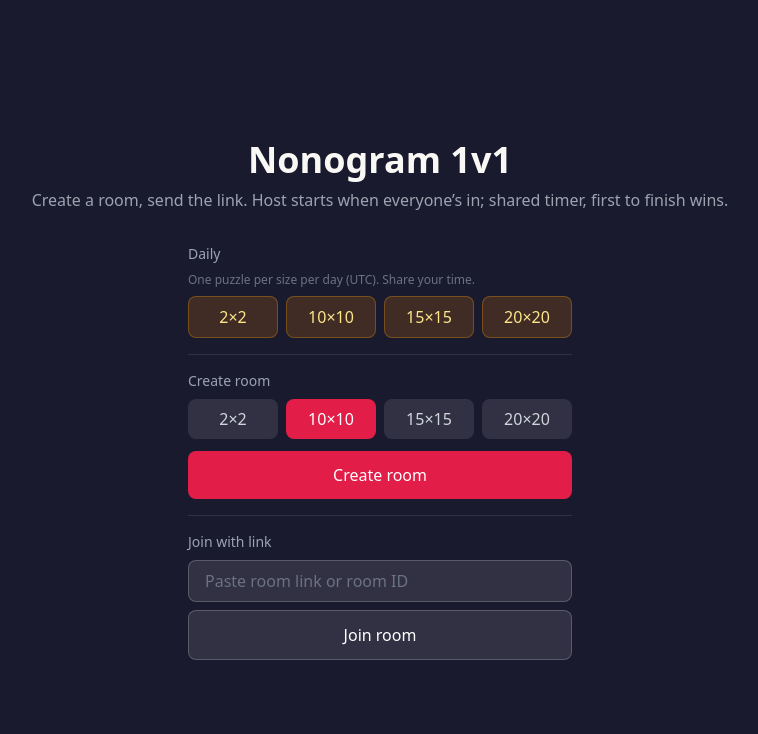
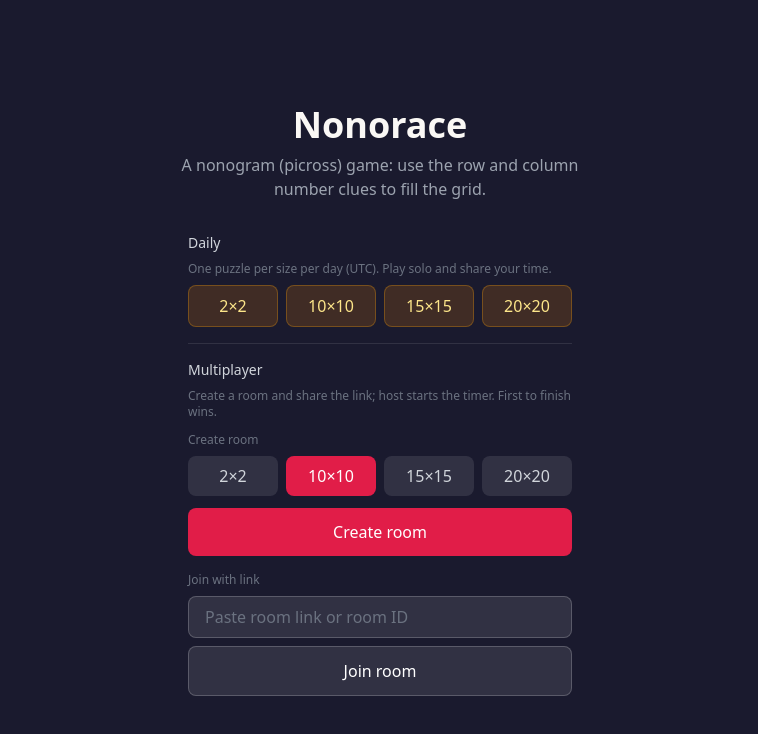
Before and after one commit to cheollie/nonorace, a Next.js app: page / in a window 1280 px wide. Shown: the top 734 px of the page, without its empty margins (260-1018 px from the left). Built offline with nearby package versions, Linux system fonts and the light colour scheme.

Commit message:
change name and add seo?

```diff
--- a/src/app/daily/page.tsx
+++ b/src/app/daily/page.tsx
@@ -135,7 +135,7 @@ export default function DailyPage() {
   const timeMs = finishedTime ?? (gameStartedAt != null ? Date.now() - gameStartedAt : 0);
   const origin = typeof window !== "undefined" ? window.location.origin : "";
   const copyText = [
-    `✨ Daily Nonogram · ${dateStr} · ${size}×${size}`,
+    `✨ Nonorace Daily · ${dateStr} · ${size}×${size}`,
     `Finished in ${formatTime(timeMs)} 🎉`,
     origin ? `Play at ${origin}` : "",
   ]
--- a/src/app/layout.tsx
+++ b/src/app/layout.tsx
@@ -1,9 +1,33 @@
 import type { Metadata } from "next";
 import "./globals.css";
 
+const siteName = "Nonorace";
+const description =
+  "Nonogram (picross) puzzle game — race a friend on the same grid or play the daily. Use row and column clues to fill the grid; first to finish wins.";
+
 export const metadata: Metadata = {
-  title: "Nonogram 1v1",
-  description: "Race your friend in a nonogram puzzle",
+  title: {
+    default: siteName,
+    template: `%s | ${siteName}`,
+  },
+  description,
+  keywords: ["nonogram", "picross", "griddler", "puzzle", "multiplayer", "daily puzzle", "race"],
+  authors: [{ name: "Nonorace" }],
+  openGraph: {
+    type: "website",
+    title: siteName,
+    description,
+    siteName,
+  },
+  twitter: {
+    card: "summary_large_image",
+    title: siteName,
+    description,
+  },
+  robots: {
+    index: true,
+    follow: true,
+  },
 };
 
 export default function RootLayout({
--- a/src/app/page.tsx
+++ b/src/app/page.tsx
@@ -41,13 +41,15 @@ export default function HomePage() {
 
   return (
     <main className="min-h-screen flex flex-col items-center justify-center p-6">
-      <h1 className="text-4xl font-bold text-center mb-2">Nonogram 1v1</h1>
-      <p className="text-gray-400 text-center mb-8">Create a room, send the link. Host starts when everyone’s in; shared timer, first to finish wins.</p>
+      <h1 className="text-4xl font-bold text-center mb-2">Nonorace</h1>
+      <p className="text-gray-400 text-center mb-8 max-w-md">
+        A nonogram (picross) game: use the row and column number clues to fill the grid.
+      </p>
 
       <div className="w-full max-w-sm space-y-4">
-        <div className="border-t border-white/10 pt-4 first:border-t-0 first:pt-0">
-          <p className="text-sm text-gray-400 mb-2">Daily</p>
-          <p className="text-xs text-gray-500 mb-2">One puzzle per size per day (UTC). Share your time.</p>
+        <section className="border-t border-white/10 pt-4 first:border-t-0 first:pt-0">
+          <h2 className="text-sm font-medium text-gray-300 mb-2">Daily</h2>
+          <p className="text-xs text-gray-500 mb-2">One puzzle per size per day (UTC). Play solo and share your time.</p>
           <div className="grid grid-cols-4 gap-2 mb-2">
             {SIZES.map((s) => (
               <a
@@ -59,10 +61,12 @@ export default function HomePage() {
               </a>
             ))}
           </div>
-        </div>
+        </section>
 
-        <div className="border-t border-white/10 pt-4">
-          <p className="text-sm text-gray-400 mb-2">Create room</p>
+        <section className="border-t border-white/10 pt-4">
+          <h2 className="text-sm font-medium text-gray-300 mb-2">Multiplayer</h2>
+          <p className="text-xs text-gray-500 mb-3">Create a room and share the link; host starts the timer. First to finish wins.</p>
+          <p className="text-xs text-gray-500 mb-2">Create room</p>
           <div className="grid grid-cols-4 gap-2 mb-3">
             {SIZES.map((s) => (
               <button
@@ -80,10 +84,7 @@ export default function HomePage() {
           >
             Create room
           </button>
-        </div>
-
-        <div className="border-t border-white/10 pt-4">
-          <p className="text-sm text-gray-400 mb-2">Join with link</p>
+          <p className="text-xs text-gray-500 mb-2 mt-4">Join with link</p>
           <input
             type="text"
             placeholder="Paste room link or room ID"
@@ -97,7 +98,7 @@ export default function HomePage() {
           >
             Join room
           </button>
-        </div>
+        </section>
       </div>
     </main>
   );
```
